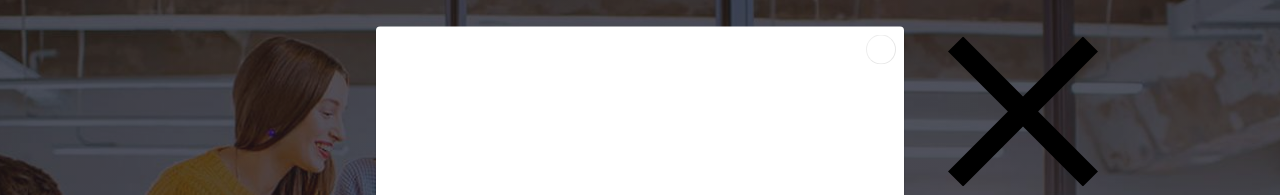
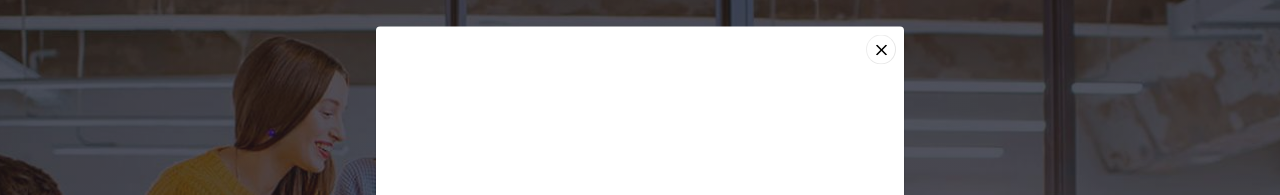
Before and after one commit to AnionB/goit-markup-hw-05, a plain HTML site: page index.html in a window 1280 px wide. Both pictures are taken after a click on the button "Заказать услугу". Shown: the part 83-278 px from the top of the page. Drawn offline with nearby package versions, Linux system fonts and the light colour scheme.

Commit message:
Update styles.css

```diff
--- a/css/styles.css
+++ b/css/styles.css
@@ -531,10 +531,10 @@ color: var(--text-alt-color);
   border-width: 1px;
   border-color: rgba(0, 0, 0, 0.1) ;
   background-color: transparent;
-  /* display: flex; */
-  /* align-items: center; */
-  /* justify-content: center; */
+  display: flex;
+  align-items: center;
+  justify-content: center;
 }
 .icon-close{
-  /* height: 11px; */
-  /* width: 11px;} */
+  height: 11px;
+  width: 11px;}
```
